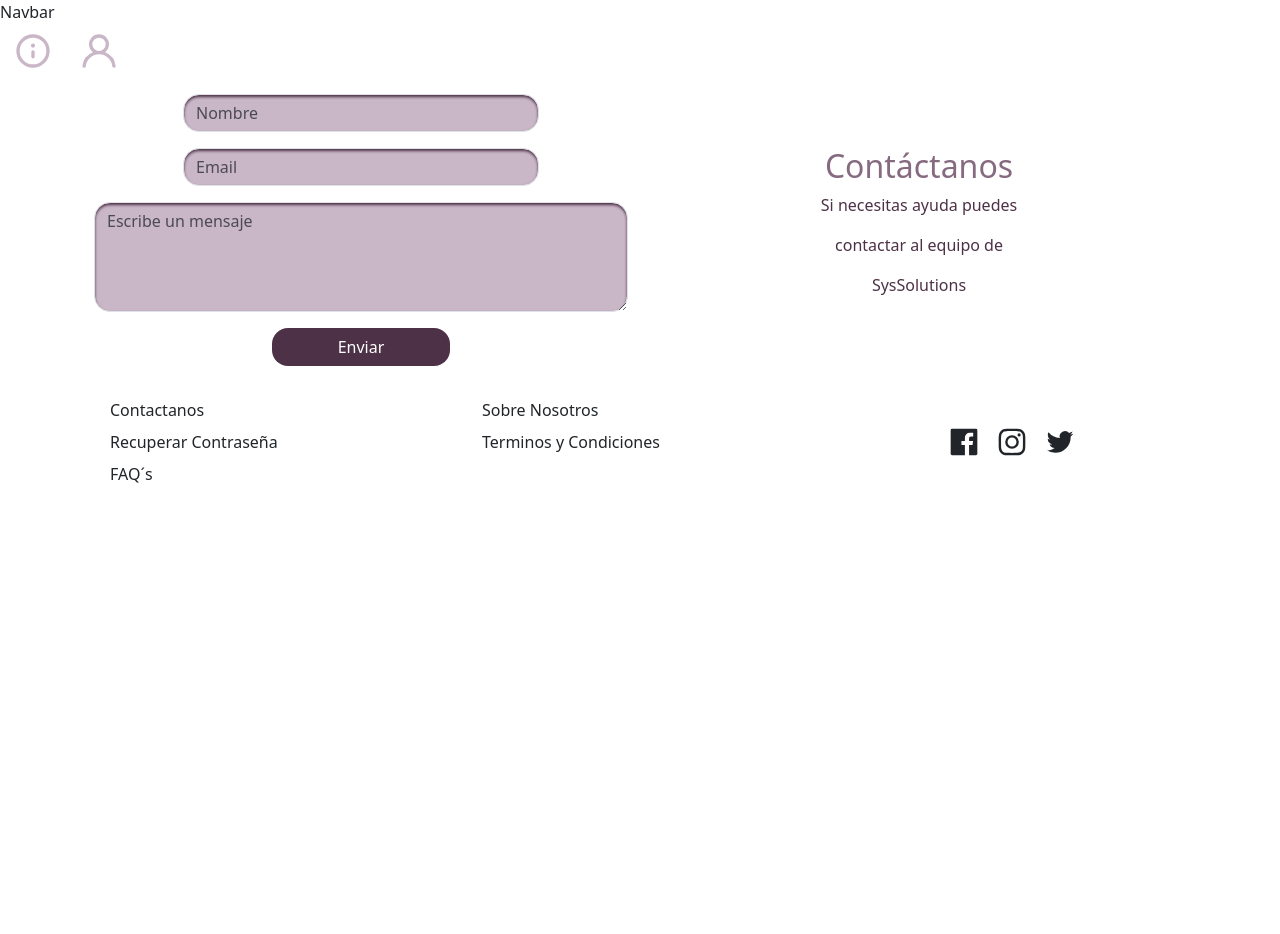
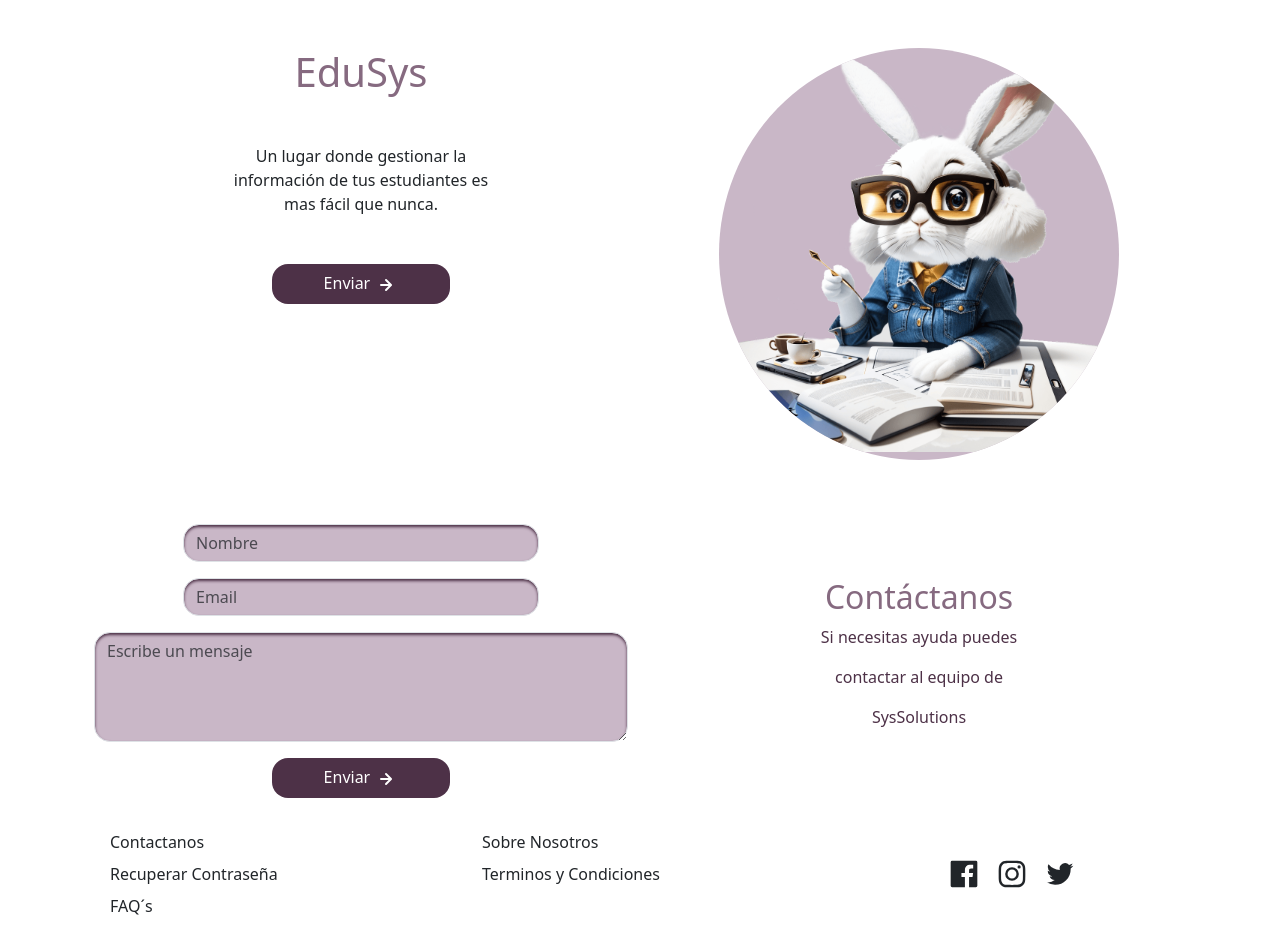
Before and after one commit to FranprzDev/EduSys, a React (Vite) app: page / in a window 1280 px wide. Before the commit the page ends 800 px from the top, so only its background shows below. Built offline with nearby package versions, Linux system fonts and the light colour scheme.

Commit message:
agregando enrutamiento y armado de paginas

```diff
--- a/package.json
+++ b/package.json
@@ -12,8 +12,12 @@
   "dependencies": {
     "@iconscout/react-unicons": "^2.0.2",
     "bootstrap": "^5.3.0",
+    "localforage": "^1.10.0",
+    "match-sorter": "^6.3.1",
     "react": "^18.2.0",
-    "react-dom": "^18.2.0"
+    "react-dom": "^18.2.0",
+    "react-router-dom": "^6.14.2",
+    "sort-by": "^1.2.0"
   },
   "devDependencies": {
     "@types/react": "^18.2.14",
--- a/src/App.jsx
+++ b/src/App.jsx
@@ -1,19 +1,22 @@
-import Navbar from './components/Navbar.jsx'
+import React from "react"
+import { BrowserRouter, Routes , Route } from "react-router-dom"
+import Administracion from "./pages/Administrador"
+import Home from "./pages/Home"
+import Alumnos from "./pages/Alumnos"
 import Footer from './components/Footer'
-
-// También dejo comentada las rutas que no se utilizarán
-// import Error from './pages/Error.jsx'
-import Contactanos from './components/Contactanos.jsx'
 
 function App() {
 
   return (
     <>
-    {/* Ojo aquí dejo comentado las cosas para probarlas, pero además de eso aún falta utilziar REACT-ROUTER para poder dejarlo bien */}
-      <Navbar/>
-
-      <Contactanos/>
-      {/* <Error/> */}
+      <BrowserRouter>
+        <Routes>
+          <Route path="/" element={<Home/>}/>
+          <Route path="administracion" element={<Administracion/>}/>
+          <Route path="alumnos" element={<Alumnos/>}/>
+          <Route path="*" element={<Error/>}/>
+        </Routes>
+      </BrowserRouter>
       <Footer/>
     </>
 
--- a/src/components/Contactanos.jsx
+++ b/src/components/Contactanos.jsx
@@ -1,6 +1,7 @@
 import React , {useState} from 'react'
 import 'bootstrap/dist/css/bootstrap.css'
 import ContactanosModal from './modals/ContactanosModal'
+import { UilArrowRight } from '@iconscout/react-unicons'
 
 
 function Contactanos() {
@@ -33,7 +34,7 @@ function Contactanos() {
                         <textarea className="form-control rounded-4 h-100" placeholder="Escribe un mensaje" style={{ background: "#c9b7c7 ", boxShadow: "inset 0 2px 3px #4d3147" }} rows="4" required ></textarea>
                     </div>
                     <div className='text-center mt-3'>
-                        <button className='col-4 btn text-white rounded-4 ' style={{ background: "#4d3147 " }} onClick={handleShow}>Enviar</button>
+                        <button className='col-4 btn text-white rounded-4 ' style={{ background: "#4d3147 " }} onClick={handleShow} >Enviar <UilArrowRight/></button>
                     </div>
                 </form>
             </div>
--- /dev/null
+++ b/src/components/InicioHome.jsx
@@ -0,0 +1,42 @@
+import React from 'react'
+import Conejo from '../assets/images/Admin-Conejo.png'
+import { UilArrowRight } from '@iconscout/react-unicons'
+
+function InicioHome() {
+    return (
+        <>
+            <div className="container row mx-auto py-lg-5 flex-md-row-reverse " >
+                <div className="col-lg-6 my-4 my-lg-0">
+                    <figure className='w-75 h-100 rounded-circle mx-auto overflow-hidden'
+                        style={{
+                            background: '#c9b7c7',
+                            display: 'flex',
+                            justifyContent: 'center',
+                            alignItems: 'center',
+
+                        }}>
+                        <img className='img-fluid'
+                            src={Conejo}
+                            alt="Imagen del usuario"
+                            style={{
+                                width: '90%',
+                            }}
+                        />
+                    </figure>
+
+                </div>
+                <div className="col-lg-6 mx-auto">
+                    <div >
+                        <h1 className='text-center' style={{ color: "#866a80" }}>EduSys</h1>
+                        <p className='text-center col-6 mx-auto my-5'>Un lugar donde gestionar la información de tus estudiantes es mas fácil que nunca.</p>
+                    <div className='text-center mt-3'>
+                        <button className='col-md-4 btn text-white rounded-4 ' style={{ background: "#4d3147 " }}>Enviar <UilArrowRight/></button>
+                    </div>
+                    </div>
+                </div>
+            </div>
+        </>
+    )
+}
+
+export default InicioHome
--- a/src/pages/Administrador.jsx
+++ b/src/pages/Administrador.jsx
@@ -1,14 +1,13 @@
 import React from 'react'
 import Administracion from '../components/Administracion'
-import Footer from '../components/Footer'
-import Navbar from '../components/Navbar'
+
 
 function Administrador() {
   return (
     <>
-        <Navbar/>
+
         <Administracion/>
-        <Footer/>
+
     </>
   )
 }
--- /dev/null
+++ b/src/pages/Alumnos.jsx
@@ -0,0 +1,9 @@
+import React from 'react'
+
+function Alumnos() {
+  return (
+    <div>Alumnos</div>
+  )
+}
+
+export default Alumnos
--- /dev/null
+++ b/src/pages/Home.jsx
@@ -0,0 +1,14 @@
+import React from 'react'
+import Contactanos from '../components/Contactanos'
+import InicioHome from '../components/InicioHome'
+
+function Home() {
+  return (
+    <>
+     <InicioHome/>
+     <Contactanos/>
+    </>
+  )
+}
+
+export default Home
```
Also changed, not shown: 1 other file (tests, documents, lock files or other folders).
